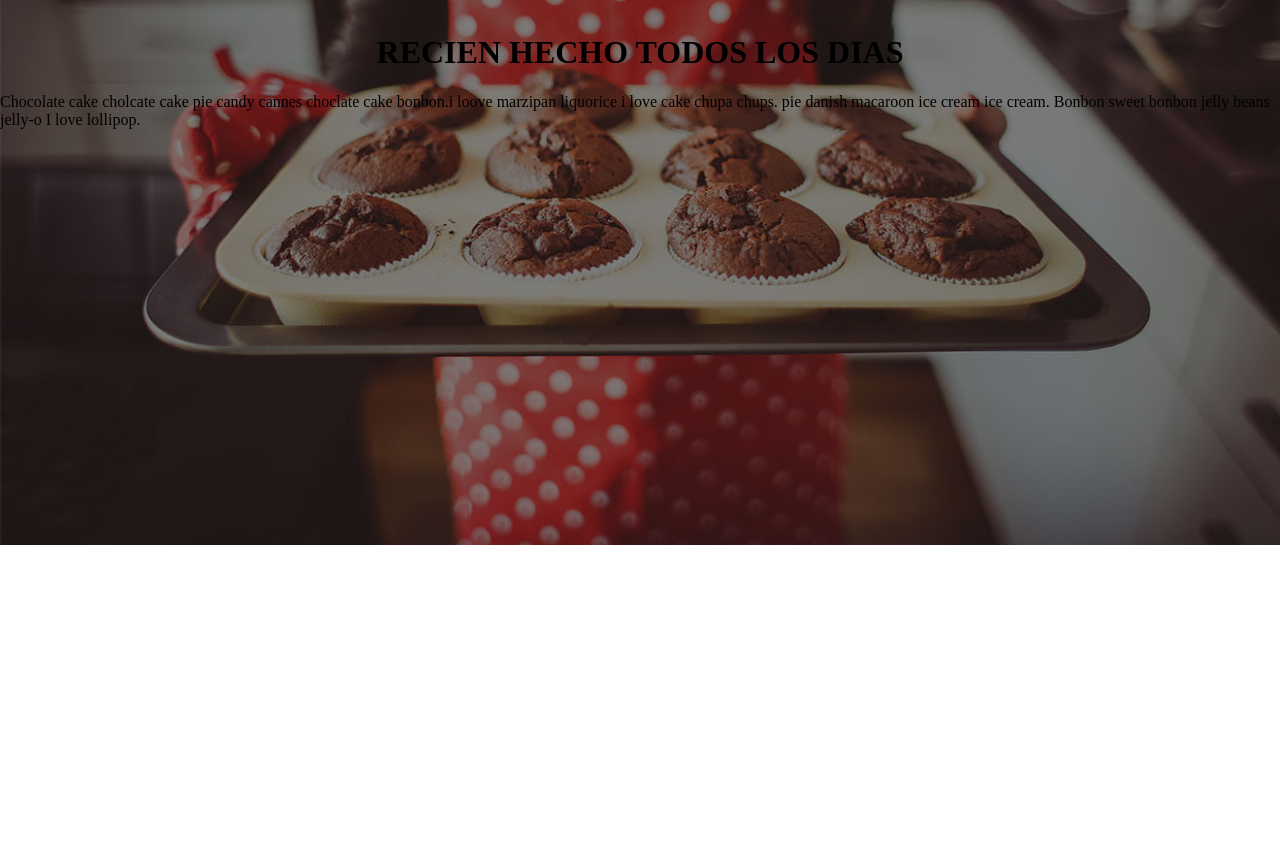
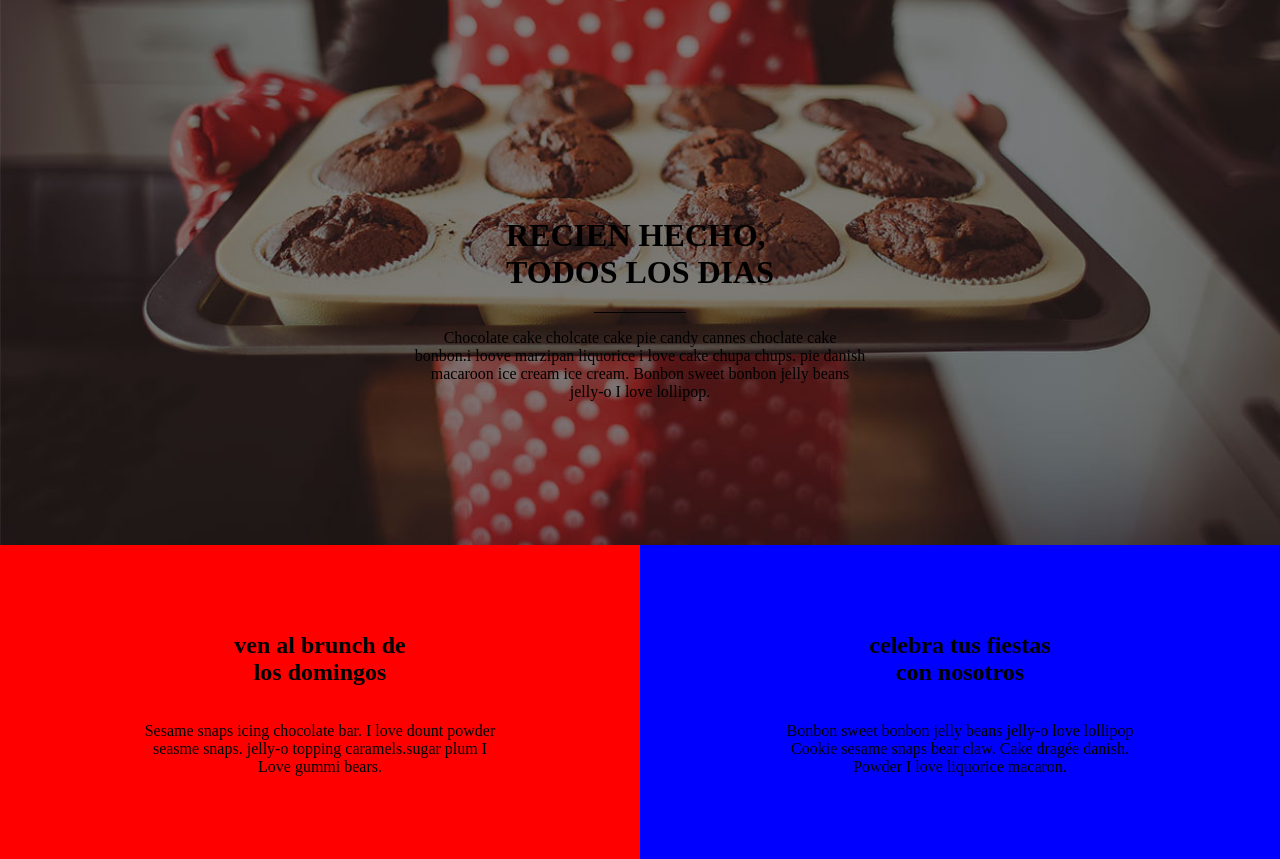
Before and after one commit to cvalencia1991/Cafeteria, a website: page index.html in a window 1280 px wide. Shown: the part 69-928 px from the top of the page. Before the commit the page ends 800 px from the top, so only its background shows below. Drawn offline with Linux system fonts and the light colour scheme.

Commit message:
add style to the brunch

```diff
--- a/index.html
+++ b/index.html
@@ -21,15 +21,47 @@
             <li>COTNACTO</li>
         </ul>
     </nav>
-    <div>
-    <h1 class="styletittle">
-        RECIEN HECHO TODOS LOS DIAS
-    </h1>
-    <p>Chocolate cake cholcate cake pie candy cannes choclate cake
-        bonbon.i loove marzipan liquorice i love cake chupa chups. pie danish
-        macaroon ice cream ice cream. Bonbon sweet bonbon jelly beans jelly-o I love lollipop.
-    </p>
-</div>
-</header>
+        <div  class="sytleinfoheader">
+            <div class="styletittle">
+            <h1>
+            RECIEN HECHO, <br>
+            TODOS LOS DIAS
+            </h1>
+            </div>
+            <div class="line"></div>
+            <div class="styleinfo">
+                <p >Chocolate cake cholcate cake pie candy cannes choclate cake<br>
+                bonbon.i loove marzipan liquorice i love cake chupa chups. pie danish<br>
+                macaroon ice cream ice cream. Bonbon sweet bonbon jelly beans <br>
+                jelly-o I love lollipop.
+                </p>
+            </div>
+        </div>
+    </header>
+    <section class="infoCafeteria">
+        <div class="stylebrunch">
+            <div>
+            <h2>ven al brunch de<br>
+                los domingos</h2>
+            </div>
+            <div>
+            <p>Sesame snaps icing chocolate bar. I love dount powder<br>
+               seasme snaps. jelly-o topping caramels.sugar plum I <br>
+               Love gummi bears.</p>
+            </div>
+        </div>
+        <div class="styleparty">
+            <div>
+            <h2>celebra tus fiestas <br>
+                con nosotros</h2>
+            </div>
+            <div>
+                <p>Bonbon sweet bonbon jelly beans jelly-o love lollipop<br>
+                Cookie sesame snaps bear claw. Cake dragée danish.<br>
+                Powder I love liquorice macaron.
+            </p>
+            </div>
+        </div>
+    </section>
 </body>
 </html>
--- a/styles.css
+++ b/styles.css
@@ -1,6 +1,12 @@
 
 body{
     margin: 0;
+}
+h2{
+    text-align: center;
+}
+p{
+    text-align: center;
 }
 .styleheader{
     background-image: url('./Imágenes/Fondo1.jpg');
@@ -23,8 +29,56 @@ body{
     padding: 0;
     gap: 1em;
 }
+.sytleinfoheader{
+    display: flex;
+    flex-direction: column;
+    align-items: center;
+    padding: 1em;
+    margin: 13vw;
+}
 .styletittle{
     display: flex;
     flex-direction: column;
     align-items: center;
 }
+.line{
+    display: flex;
+    flex-direction: column;
+    align-items: center;
+    width: 10%;
+    height: 1px;
+    background: black;
+}
+
+.styleinfo{
+    display: flex;
+    flex-direction: column;
+    align-items: center;
+    text-align: center;
+}
+
+.infoCafeteria{
+    display: flex;
+
+}
+.stylebrunch{
+    background: red;
+    width: 50vw;
+    height: 22vw;
+    display: flex;
+    flex-direction: column;
+    align-items: center;
+    justify-content: center;
+    padding: 1em;
+}
+
+.styleparty{
+    background: blue;
+    width: 50vw;
+    height: 22vw;
+    display: flex;
+    flex-direction: column;
+    align-items: center;
+    justify-content: center;
+    padding: 1em;
+}
```
